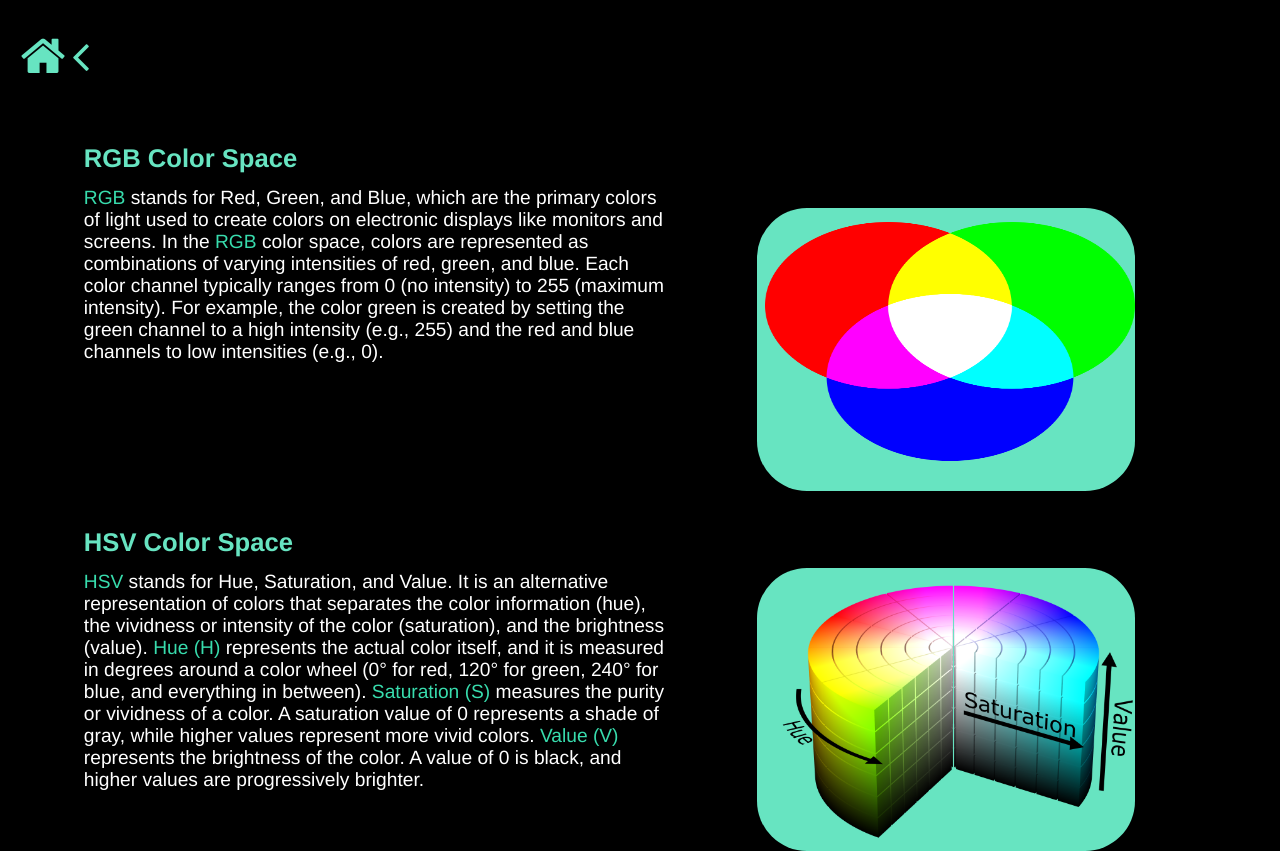
After one commit to AlexBabilya/ComputerGraphicsLPNU, a FastAPI app: template templates/color_schemas/help.html in a window 1280 px wide. The commit adds this page. Run offline with FastAPI, Linux system fonts and the light colour scheme; the template is opened without the code that fills it, so the values that code supplies are empty; some libraries are stand-ins or nearby versions.

Commit message:
I hate This Stuff

```diff
--- a/main.py
+++ b/main.py
@@ -4,6 +4,7 @@ from fastapi.responses import HTMLResponse
 from fastapi.templating import Jinja2Templates
 
 from modules.fractals.routers import fractal_router
+from modules.color_schemas.routers import color_schemas_router
 
 app = FastAPI()
 
@@ -16,3 +17,4 @@ async def root_page(request: Request):
     return templates.TemplateResponse('home/index.html', {"request": request})
 
 app.include_router(fractal_router, prefix="/fractals")
+app.include_router(color_schemas_router, prefix="/color_schemas")
--- a/modules/fractals/routers.py
+++ b/modules/fractals/routers.py
@@ -12,13 +12,13 @@ templates = Jinja2Templates(directory="./templates")
 
 
 @fractal_router.get("/", response_class=HTMLResponse)
-async def fractals(request: Request):
+async def index(request: Request):
     return templates.TemplateResponse('fractals/index.html',
                                       {"request": request})
 
 
 @fractal_router.get("/help", response_class=HTMLResponse)
-async def help_fractals(request: Request):
+async def help_info(request: Request):
     return templates.TemplateResponse('fractals/help.html',
                                       {"request": request})
 
--- a/static/css/style.css
+++ b/static/css/style.css
@@ -248,3 +248,11 @@ body {
 .hidden {
   display: none;
 }
+
+.fractal-file-input {
+  font-size: 40px;
+  position: absolute;
+  left: 28.89%;
+  top: 36.2%;
+
+}
--- /dev/null
+++ b/templates/color_schemas/help.html
@@ -0,0 +1,34 @@
+
+{% extends "_base.html" %}
+
+{% block title %} Fractals Help{% endblock title %}
+
+{% block main_content %}
+  <div class="box">
+    <div class="main-window">
+      <div class="overlap-group">
+        <a href="/"><i class="fa fa-home fa-3x home-icon" aria-hidden="true"></i></a>
+        <a href="/color_schemas"><i class="fa fa-angle-left fa-3x help-icon" aria-hidden="true"></i></a>
+        <div class="img-holder" style="top: 25%;"><img class="mandelbrot-img" src="/static/img/RGB.png" /></div>
+        <div class="help-header" style="top: 17%;">RGB Color Space</div>
+        <p class="help-text" style="top: 20%;">
+          <span class="header-info">
+            <span class="header-highlighted">RGB</span> stands for Red, Green, and Blue, which are the primary colors of light used to create colors on electronic displays like monitors and screens.
+            In the <span class="header-highlighted">RGB</span> color space, colors are represented as combinations of varying intensities of red, green, and blue. Each color channel typically ranges from 0 (no intensity) to 255 (maximum intensity).
+            For example, the color green is created by setting the green channel to a high intensity (e.g., 255) and the red and blue channels to low intensities (e.g., 0).
+          </span>
+        </p>
+        <div class="img-holder" style="top: 70%;"><img class="brownian-img" src="/static/img/HSV.png" /></div>
+        <div class="help-header" style="top: 65%;">HSV Color Space</div>
+        <p class="help-text" style="top: 68%;">
+          <span class="header-info">
+            <span class="header-highlighted">HSV</span> stands for Hue, Saturation, and Value. It is an alternative representation of colors that separates the color information (hue), the vividness or intensity of the color (saturation), and the brightness (value).
+            <span class="header-highlighted">Hue (H)</span> represents the actual color itself, and it is measured in degrees around a color wheel (0° for red, 120° for green, 240° for blue, and everything in between).
+            <span class="header-highlighted">Saturation (S)</span> measures the purity or vividness of a color. A saturation value of 0 represents a shade of gray, while higher values represent more vivid colors.
+            <span class="header-highlighted">Value (V)</span> represents the brightness of the color. A value of 0 is black, and higher values are progressively brighter.
+          </span>
+        </p>
+      </div>
+    </div>
+  </div>
+{% endblock %}
--- a/templates/home/index.html
+++ b/templates/home/index.html
@@ -30,7 +30,7 @@
             <div class="overlap-subtext">2) Brownian motion.</div>
           </div>
         </a>
-        <a href="color_shemas/">
+        <a href="color_schemas/">
           <div class="color-schema-overlap">
             <div class="overlap-header">Color Models</div>
             <p class="overlap-info">RGB and HSV. Change the saturation of the green color.</p>
```
Also changed, not shown: modules/color_schemas/green_saturation.py (added, +38 -0 lines), modules/color_schemas/routers.py (added, +33 -0 lines), templates/color_schemas/index.html (added, +20 -0 lines), templates/color_schemas/partials/add_form.html (added, +23 -0 lines), a.png (added), b.png (added), c.png (added), static/img/HSV.png (added), static/img/RGB.png (added).
